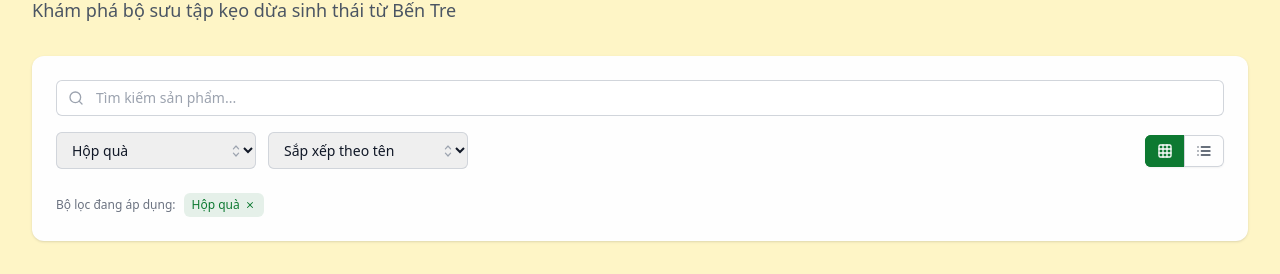
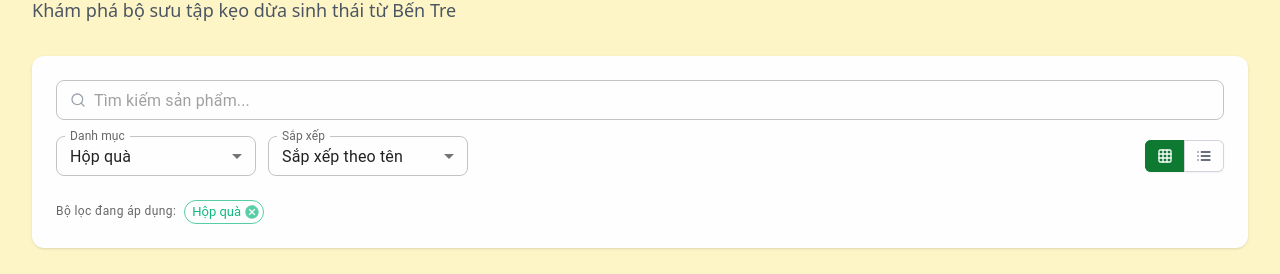
Before and after one commit to hoanghuybu/Cody_web_user, a React (Vite) app: page /products/gift-box in a window 1280 px wide. Shown: the part 208-482 px from the top of the page. Built offline with nearby package versions, Linux system fonts and the light colour scheme.

Commit message:
Fixed ECS-14 & ECS-9

```diff
--- a/package.json
+++ b/package.json
@@ -10,6 +10,10 @@
     "preview": "vite preview"
   },
   "dependencies": {
+    "@emotion/react": "^11.14.0",
+    "@emotion/styled": "^11.14.1",
+    "@mui/icons-material": "^7.3.1",
+    "@mui/material": "^7.3.1",
     "@types/react-router-dom": "^5.3.3",
     "lucide-react": "^0.344.0",
     "react": "^18.3.1",
--- a/src/pages/HomePage.tsx
+++ b/src/pages/HomePage.tsx
@@ -79,12 +79,10 @@ const scrollRight = () => {
 
   const openModal = (index: number) => {
     setSelectedPost(index);
-    document.body.style.overflow = 'hidden';
   };
 
   const closeModal = () => {
     setSelectedPost(null);
-    document.body.style.overflow = 'auto';
   };
 
 
@@ -456,16 +454,12 @@ const scrollRight = () => {
                 height="600"
               />
             </div>
-
-
             {/* About Section */}
             <div className="order-1 lg:order-2 relative">
               <div className="bg-light-green text-white p-12 lg:p-16 h-full flex flex-col justify-center items-center text-center">
                 <h3 className="text-3xl md:text-4xl font-black font-montserrat mb-8 tracking-tight leading-tight whitespace-pre-line">
                   {t('about.title')}
                 </h3>
-
-
                 <p className="text-base leading-relaxed font-inter mb-12 whitespace-pre-line">
                   {t('about.description')}
                 </p>
@@ -493,18 +487,22 @@ const scrollRight = () => {
                 href="#"
                 target="_blank"
                 rel="noopener noreferrer"
-                className="text-3xl md:text-4xl lg:text-5xl font-bold text-primary-green font-montserrat tracking-tight hover:text-accent-green transition-colors break-words sm:break-normal"
+                className="text-lg xs:text-xl sm:text-2xl md:text-3xl lg:text-4xl xl:text-5xl font-bold text-primary-green font-montserrat tracking-tight hover:text-accent-green transition-colors break-all sm:break-normal overflow-hidden"
+                style={{
+                  wordBreak: 'break-all',
+                  overflowWrap: 'break-word',
+                  hyphens: 'auto'
+                }}
               >
                 @CODY_COCONUT_CANDY
               </a>
             </div>
-            <p className="text-sm uppercase tracking-widest font-medium text-gray-700 font-inter">
+            <p className="text-xs sm:text-sm uppercase tracking-widest font-medium text-gray-700 font-inter px-2">
               FIND US ON INSTAGRAM & SHARE OUR CODY ADVENTURE
             </p>
           </div>
 
-
-          <div className="grid grid-cols-2 md:grid-cols-3 lg:grid-cols-4 gap-4">
+          <div className="grid grid-cols-2 md:grid-cols-3 lg:grid-cols-4 gap-2 sm:gap-4">
             {instagramPosts.map((image, index) => (
               <div
                 key={index}
--- a/src/pages/ProductsPage.tsx
+++ b/src/pages/ProductsPage.tsx
@@ -3,6 +3,39 @@ import { useParams } from 'react-router-dom';
 import { Filter, Grid, List, Search } from 'lucide-react';
 import ProductCard from '../components/ProductCard';
 import { allProducts, categories } from '../data/products';
+
+import {
+  Select,
+  MenuItem,
+  FormControl,
+  InputLabel,
+  TextField,
+  InputAdornment,
+  Box,
+  Chip,
+  Typography
+} from '@mui/material';
+import { ThemeProvider, createTheme } from '@mui/material/styles';
+
+const theme = createTheme({
+  palette: {
+    primary: {
+      main: '#10b981',
+    },
+  },
+  components: {
+    MuiOutlinedInput: {
+      styleOverrides: {
+        root: {
+          borderRadius: 8,
+          '&.Mui-focused .MuiOutlinedInput-notchedOutline': {
+            borderColor: '#10b981',
+          },
+        },
+      },
+    },
+  },
+});
 
 const ProductsPage = () => {
   const { category } = useParams();
@@ -32,6 +65,7 @@ const ProductsPage = () => {
     });
 
   return (
+    <ThemeProvider theme={theme}>
       <div className="min-h-screen bg-cream py-8">
         <div className="max-w-7xl mx-auto px-4 sm:px-6 lg:px-8">
           {/* Header */}
@@ -44,63 +78,58 @@ const ProductsPage = () => {
             </p>
           </div>
 
-        {/* Filters and Search */}
+          {/* Filters and Search - Using MUI */}
           <div className="bg-white rounded-xl shadow p-4 sm:p-6 mb-8">
             <div className="flex flex-col gap-4">
-            {/* Search - Using Catalyst Input with leading icon */}
-            <div className="relative w-full">
-              <div className="pointer-events-none absolute inset-y-0 left-0 flex items-center pl-3">
-                <Search className="h-4 w-4 text-gray-400" aria-hidden="true" />
-              </div>
-              <input
-                type="text"
+              {/* Search - Using MUI TextField */}
+              <TextField
+                fullWidth
                 placeholder="Tìm kiếm sản phẩm..."
                 value={searchTerm}
                 onChange={(e) => setSearchTerm(e.target.value)}
-                className="block w-full rounded-md border-0 py-2 pl-10 text-gray-900 ring-1 ring-inset ring-gray-300 placeholder:text-gray-400 focus:ring-2 focus:ring-inset focus:ring-primary-green sm:text-sm"
+                InputProps={{
+                  startAdornment: (
+                    <InputAdornment position="start">
+                      <Search className="h-4 w-4 text-gray-400" />
+                    </InputAdornment>
+                  ),
+                }}
+                variant="outlined"
+                size="small"
               />
-            </div>
 
-            {/* Filters - Stack on mobile, flex on desktop */}
+              {/* Filters - Using MUI Select */}
               <div className="flex flex-col sm:flex-row sm:items-center gap-3">
-              {/* Category Filter - Using Catalyst Select */}
-              <div className="relative w-full sm:w-auto sm:min-w-[200px]">
-                <select
+                {/* Category Filter */}
+                <FormControl size="small" sx={{ minWidth: 200, width: { xs: '100%', sm: 'auto' } }}>
+                  <InputLabel>Danh mục</InputLabel>
+                  <Select
                     value={selectedCategory}
+                    label="Danh mục"
                     onChange={(e) => setSelectedCategory(e.target.value)}
-                  className="block w-full rounded-md border-0 py-2 pl-3 pr-10 text-gray-900 ring-1 ring-inset ring-gray-300 focus:ring-2 focus:ring-primary-green sm:text-sm"
                   >
-                  <option value="all">Tất cả danh mục</option>
+                    <MenuItem value="all">Tất cả danh mục</MenuItem>
                     {categories.map(cat => (
-                    <option key={cat.id} value={cat.id}>{cat.name}</option>
+                      <MenuItem key={cat.id} value={cat.id}>{cat.name}</MenuItem>
                     ))}
-                </select>
-                <div className="pointer-events-none absolute inset-y-0 right-0 flex items-center pr-3">
-                  <svg className="h-4 w-4 text-gray-400" xmlns="http://www.w3.org/2000/svg" viewBox="0 0 20 20" fill="currentColor">
-                    <path fillRule="evenodd" d="M10 3a.75.75 0 01.55.24l3.25 3.5a.75.75 0 11-1.1 1.02L10 4.852 7.3 7.76a.75.75 0 01-1.1-1.02l3.25-3.5A.75.75 0 0110 3zm-3.76 9.2a.75.75 0 011.06.04l2.7 2.908 2.7-2.908a.75.75 0 111.1 1.02l-3.25 3.5a.75.75 0 01-1.1 0l-3.25-3.5a.75.75 0 01.04-1.06z" clipRule="evenodd" />
-                  </svg>
-                </div>
-              </div>
+                  </Select>
+                </FormControl>
 
-              {/* Sort  */}
-              <div className="relative w-full sm:w-auto sm:min-w-[200px]">
-                <select
+                {/* Sort Filter */}
+                <FormControl size="small" sx={{ minWidth: 200, width: { xs: '100%', sm: 'auto' } }}>
+                  <InputLabel>Sắp xếp</InputLabel>
+                  <Select
                     value={sortBy}
+                    label="Sắp xếp"
                     onChange={(e) => setSortBy(e.target.value)}
-                  className="block w-full rounded-md border-0 py-2 pl-3 pr-10 text-gray-900 ring-1 ring-inset ring-gray-300 focus:ring-2 focus:ring-primary-green sm:text-sm"
                   >
-                  <option value="name">Sắp xếp theo tên</option>
-                  <option value="price-low">Giá: Thấp đến cao</option>
-                  <option value="price-high">Giá: Cao đến thấp</option>
-                </select>
-                <div className="pointer-events-none absolute inset-y-0 right-0 flex items-center pr-3">
-                  <svg className="h-4 w-4 text-gray-400" xmlns="http://www.w3.org/2000/svg" viewBox="0 0 20 20" fill="currentColor">
-                    <path fillRule="evenodd" d="M10 3a.75.75 0 01.55.24l3.25 3.5a.75.75 0 11-1.1 1.02L10 4.852 7.3 7.76a.75.75 0 01-1.1-1.02l3.25-3.5A.75.75 0 0110 3zm-3.76 9.2a.75.75 0 011.06.04l2.7 2.908 2.7-2.908a.75.75 0 111.1 1.02l-3.25 3.5a.75.75 0 01-1.1 0l-3.25-3.5a.75.75 0 01.04-1.06z" clipRule="evenodd" />
-                  </svg>
-                </div>
-              </div>
+                    <MenuItem value="name">Sắp xếp theo tên</MenuItem>
+                    <MenuItem value="price-low">Giá: Thấp đến cao</MenuItem>
+                    <MenuItem value="price-high">Giá: Cao đến thấp</MenuItem>
+                  </Select>
+                </FormControl>
 
-              {/* View Mode */}
+                {/* View Mode - Giữ nguyên Tailwind buttons */}
                 <div className="inline-flex self-start sm:self-auto sm:ml-auto rounded-md shadow-sm isolate" role="group">
                   <button
                     onClick={() => setViewMode('grid')}
@@ -125,39 +154,33 @@ const ProductsPage = () => {
                 </div>
               </div>
 
-            {/* Active Filters - Added Feature */}
+              {/* Active Filters - Using MUI Chips */}
               {(searchTerm || selectedCategory !== 'all') && (
-              <div className="flex flex-wrap gap-2 pt-2 items-center">
-                <span className="text-xs text-gray-500">Bộ lọc đang áp dụng:</span>
+                <Box sx={{ display: 'flex', flexWrap: 'wrap', gap: 1, alignItems: 'center', pt: 1 }}>
+                  <Typography variant="caption" color="text.secondary">
+                    Bộ lọc đang áp dụng:
+                  </Typography>
 
                   {selectedCategory !== 'all' && (
-                  <span className="inline-flex items-center rounded-md bg-primary-green/10 px-2 py-1 text-xs font-medium text-primary-green">
-                    {categories.find(c => c.id === selectedCategory)?.name}
-                    <button
-                      onClick={() => setSelectedCategory('all')}
-                      className="ml-1 text-primary-green hover:text-primary-green/70"
-                    >
-                      <svg className="h-3 w-3" viewBox="0 0 20 20" fill="currentColor">
-                        <path d="M6.28 5.22a.75.75 0 00-1.06 1.06L8.94 10l-3.72 3.72a.75.75 0 101.06 1.06L10 11.06l3.72 3.72a.75.75 0 101.06-1.06L11.06 10l3.72-3.72a.75.75 0 00-1.06-1.06L10 8.94 6.28 5.22z" />
-                      </svg>
-                    </button>
-                  </span>
+                    <Chip
+                      label={categories.find(c => c.id === selectedCategory)?.name}
+                      onDelete={() => setSelectedCategory('all')}
+                      color="primary"
+                      variant="outlined"
+                      size="small"
+                    />
                   )}
 
                   {searchTerm && (
-                  <span className="inline-flex items-center rounded-md bg-primary-green/10 px-2 py-1 text-xs font-medium text-primary-green">
-                    Tìm: "{searchTerm}"
-                    <button
-                      onClick={() => setSearchTerm('')}
-                      className="ml-1 text-primary-green hover:text-primary-green/70"
-                    >
-                      <svg className="h-3 w-3" viewBox="0 0 20 20" fill="currentColor">
-                        <path d="M6.28 5.22a.75.75 0 00-1.06 1.06L8.94 10l-3.72 3.72a.75.75 0 101.06 1.06L10 11.06l3.72 3.72a.75.75 0 101.06-1.06L11.06 10l3.72-3.72a.75.75 0 00-1.06-1.06L10 8.94 6.28 5.22z" />
-                      </svg>
-                    </button>
-                  </span>
+                    <Chip
+                      label={`Tìm: "${searchTerm}"`}
+                      onDelete={() => setSearchTerm('')}
+                      color="primary"
+                      variant="outlined"
+                      size="small"
+                    />
                   )}
-              </div>
+                </Box>
               )}
             </div>
           </div>
@@ -198,6 +221,7 @@ const ProductsPage = () => {
           )}
         </div>
       </div>
+    </ThemeProvider>
   );
 };
 
```
Also changed, not shown: src/components/Header.tsx (+18 -9 lines), 1 other file (tests, documents, lock files or other folders). Lines whose indentation alone changed are shown as unchanged.
